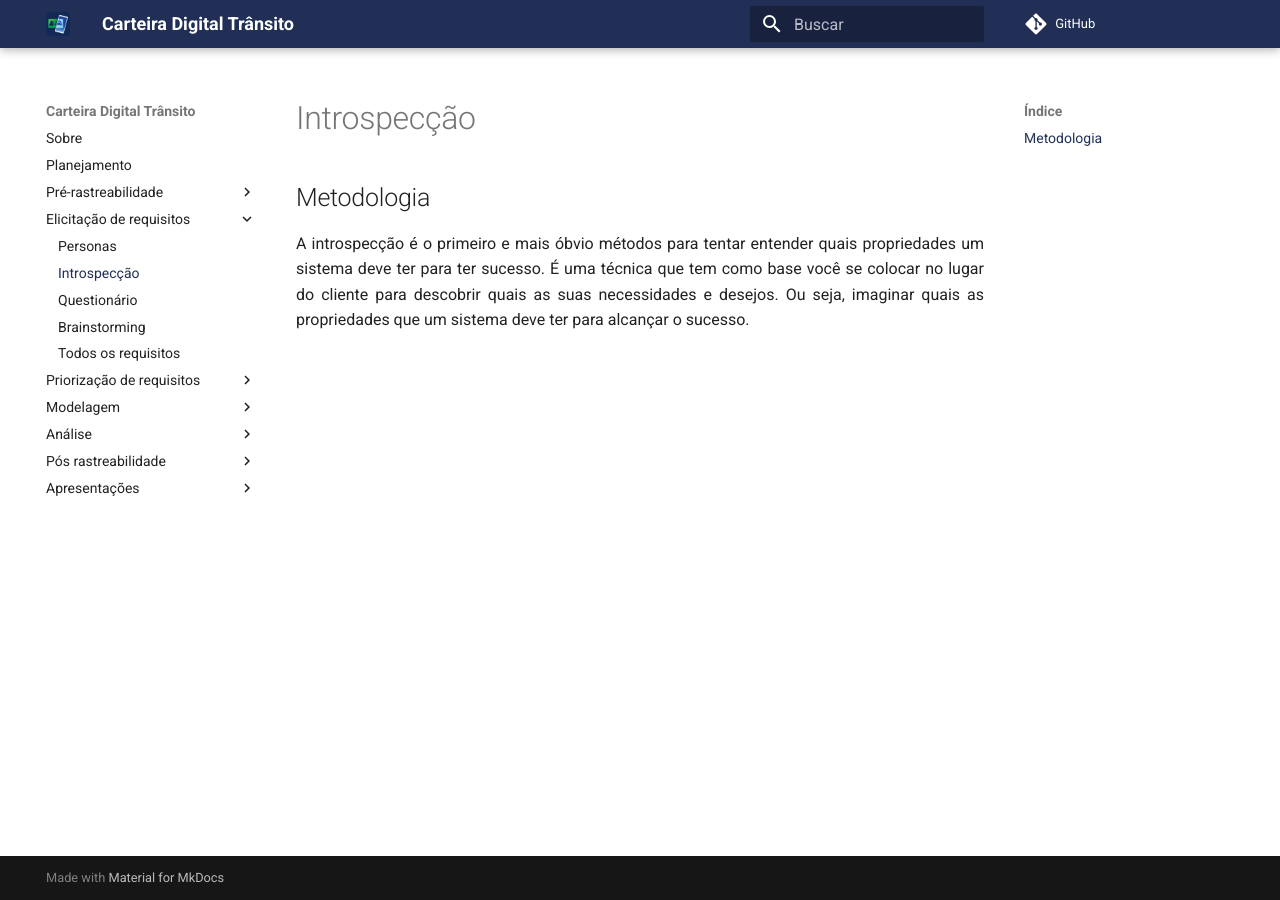
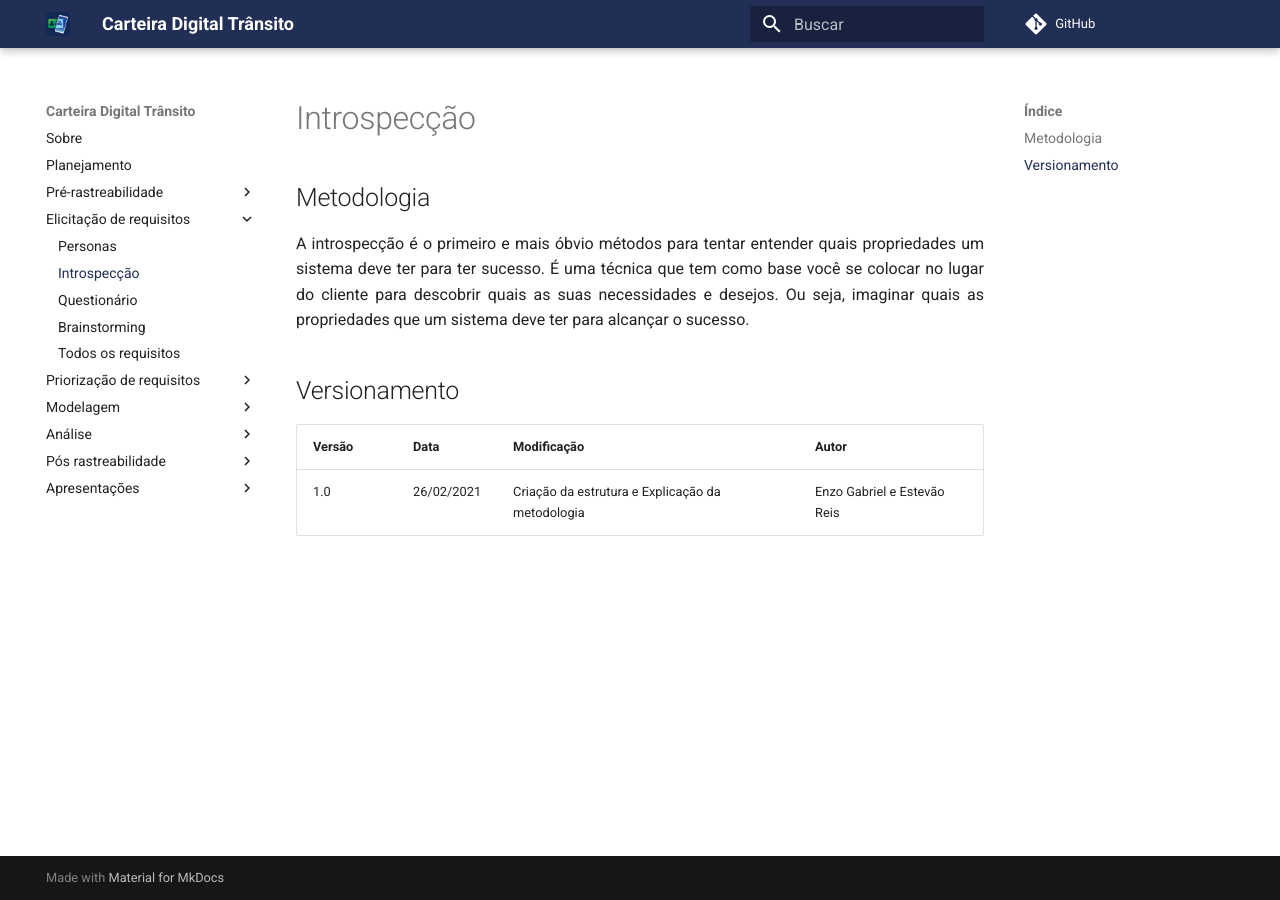
Before and after one commit to sergiosacj/2020.2-CarteiraDigitalTransito, an MkDocs documentation site: the page built from docs/elicitacao/introspeccao.md, in a window 1280 px wide. Built offline with MkDocs 1.6.1 and Material for MkDocs 9.7.7, drawn with Linux system fonts in a browser that asks for light colours; comment, search, counter and statistics services are not loaded.

Commit message:
(#21) Adição do versionamento do documento
Co-authored-by: Estevão reis <estevaoreis1587@gmail.com>

```diff
--- a/docs/elicitacao/introspeccao.md
+++ b/docs/elicitacao/introspeccao.md
@@ -2,3 +2,8 @@
 
 A introspecção é o primeiro e mais óbvio métodos para tentar entender quais propriedades um sistema deve ter para ter sucesso.
 É uma técnica que tem como base você se colocar no lugar do cliente para descobrir quais as suas necessidades e desejos. Ou seja, imaginar quais as propriedades que um sistema deve ter para alcançar o sucesso.
+
+## Versionamento
+| Versão | Data | Modificação | Autor |
+|--|--|--|--|
+| 1.0 | 26/02/2021 | Criação da estrutura e Explicação da metodologia | Enzo Gabriel e Estevão Reis|
```
